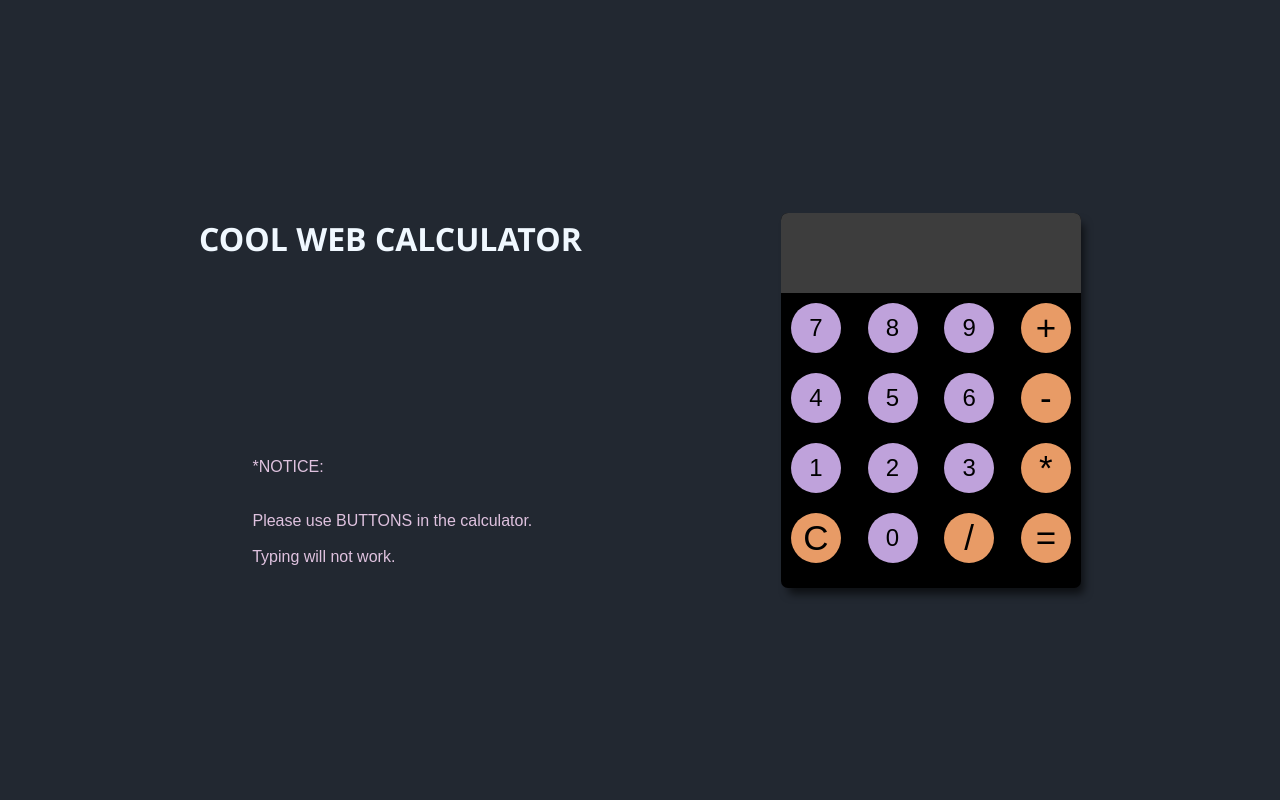
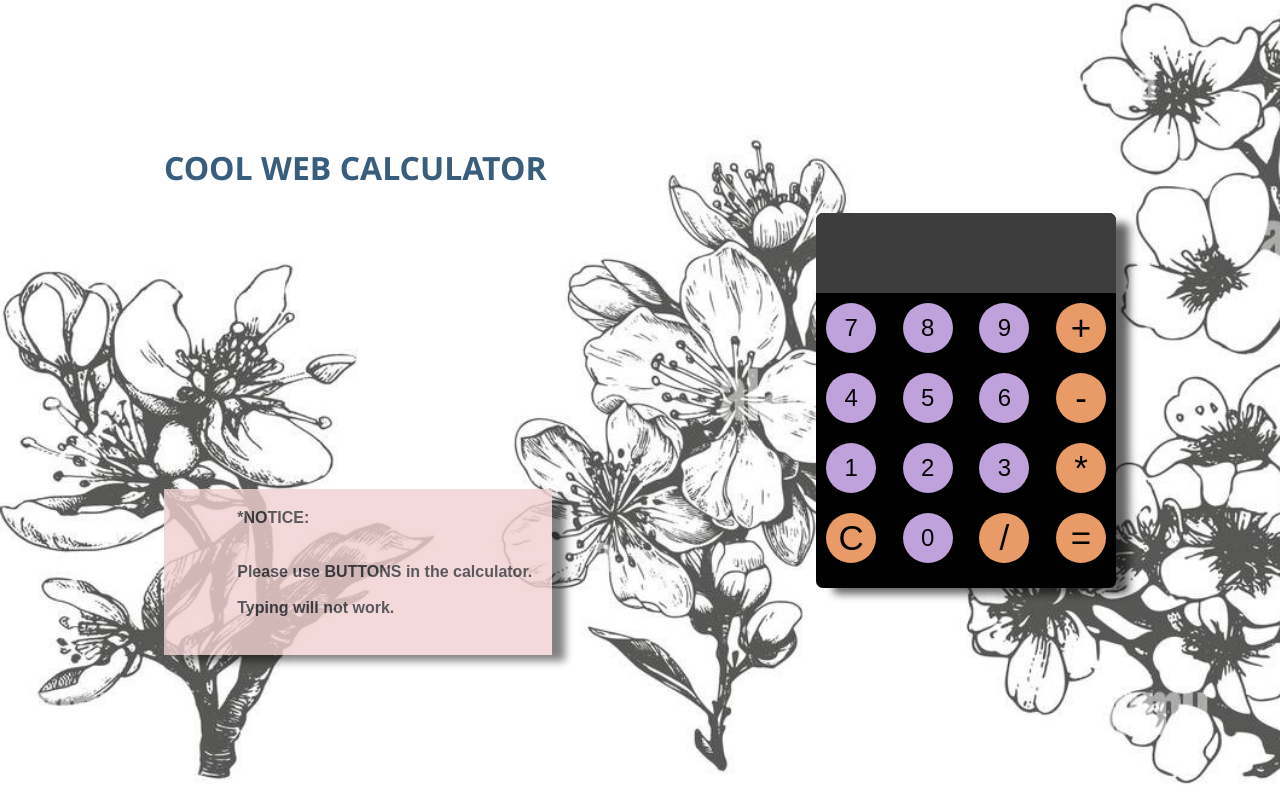
Before and after one commit to pranavesrajaram/myWebPages-Calculator, a plain HTML site: page index.html in a window 1280 px wide. Drawn offline with Linux system fonts and the light colour scheme.

Commit message:
newchanges

```diff
--- a/style.css
+++ b/style.css
@@ -10,7 +10,8 @@ body {
     display: flex;
     justify-content: space-evenly;
     align-items: center;
-    background-color: #222831;
+    background-image: url("projImg.jpg");
+    background-size: cover;
     font-family: sans-serif;
 }
 
@@ -19,7 +20,7 @@ body {
     padding-bottom: 15px;
     border-radius: 7px;
     background-color: #000;
-    box-shadow: 5px 8px 8px -2px rgba(0, 0, 0, 0.61);
+    box-shadow: 15px 8px 8px -2px rgba(0, 0, 0, 0.61);
 }
 
 .display {
@@ -68,13 +69,21 @@ button:hover {
 .app-title{
     font-family:'Segoe UI', Tahoma, Geneva, Verdana, sans-serif;
     text-decoration:double;
-    color:aliceblue;
+    color:rgb(57, 93, 124);
     align-items: center;
+    margin-right: 100px;
 }
 
 .note{
     display: flex;
     align-items:center;
     font-family:Arial, Helvetica, sans-serif;
-    color:rgb(223, 194, 223);
+    color:rgb(49, 48, 56);
+    padding: 20px;
+    margin-top: 300px;
+    margin-right: 100px;
+    font-weight: bold;
+    background-color: #f1d0d0;
+    box-shadow: 15px 8px 8px -2px rgba(0, 0, 0, 0.61);
+    opacity: 0.8;
 }
```
Also changed, not shown: index.html (+0 -11 lines), projImg.jpg (added).
